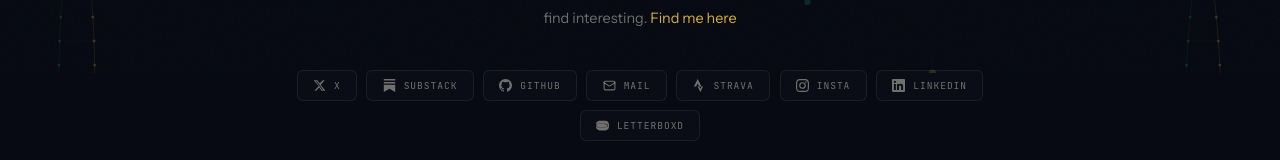
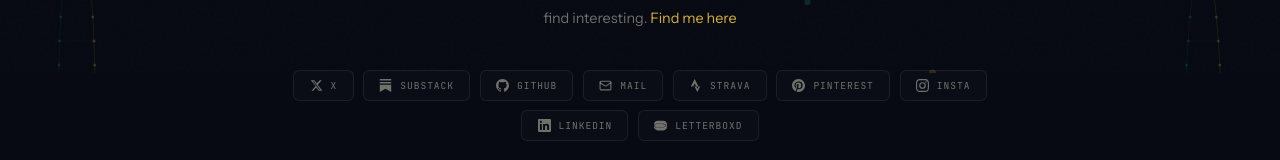
Before and after one commit to rakshithh096/Personal-page, a website: page index.html in a window 1280 px wide. Shown: the part 727-887 px from the top of the page. Drawn offline with nearby package versions, Linux system fonts and the light colour scheme.

Commit message:
Update index.html

```diff
--- a/index.html
+++ b/index.html
@@ -326,6 +326,11 @@ footer p{font-family:'JetBrains Mono',monospace;font-size:.58rem;letter-spacing:
       <svg viewBox="0 0 24 24" fill="currentColor"><path d="M15.387 17.944l-2.089-4.116h-3.065L15.387 24l5.15-10.172h-3.066m-7.008-5.599l2.836 5.598h4.172L10.463 0l-7 13.828h4.169"/></svg>
       Strava
       </a>
+      <!-- Pinterest -->
+      <a href="https://pin.it/2vOhUVHWW" class="soc" title="Pinterest">
+     <svg viewBox="0 0 24 24" fill="currentColor"><path d="M12 0C5.373 0 0 5.373 0 12c0 5.084 3.163 9.426 7.627 11.174-.105-.949-.2-2.405.042-3.441.218-.937 1.407-5.965 1.407-5.965s-.359-.719-.359-1.782c0-1.668.967-2.914 2.171-2.914 1.023 0 1.518.769 1.518 1.69 0 1.029-.655 2.568-.994 3.995-.283 1.194.599 2.169 1.777 2.169 2.133 0 3.772-2.249 3.772-5.495 0-2.873-2.064-4.882-5.012-4.882-3.414 0-5.418 2.561-5.418 5.207 0 1.031.397 2.138.893 2.738a.36.36 0 0 1 .083.345l-.333 1.36c-.053.22-.174.267-.402.161-1.499-.698-2.436-2.889-2.436-4.649 0-3.785 2.75-7.262 7.929-7.262 4.163 0 7.398 2.967 7.398 6.931 0 4.136-2.607 7.464-6.227 7.464-1.216 0-2.359-.632-2.75-1.378l-.748 2.853c-.271 1.043-1.002 2.35-1.492 3.146C9.57 23.812 10.763 24 12 24c6.627 0 12-5.373 12-12S18.627 0 12 0z"/></svg>
+     Pinterest
+     </a>
       <!-- Instagram -->
       <a href="https://www.instagram.com/rkshth.0" class="soc" title="Instagram">
         <svg viewBox="0 0 24 24" fill="currentColor"><path d="M12 2.163c3.204 0 3.584.012 4.85.07 3.252.148 4.771 1.691 4.919 4.919.058 1.265.069 1.645.069 4.849 0 3.205-.012 3.584-.069 4.849-.149 3.225-1.664 4.771-4.919 4.919-1.266.058-1.644.07-4.85.07-3.204 0-3.584-.012-4.849-.07-3.26-.149-4.771-1.699-4.919-4.92-.058-1.265-.07-1.644-.07-4.849 0-3.204.013-3.583.07-4.849.149-3.227 1.664-4.771 4.919-4.919 1.266-.057 1.645-.069 4.849-.069zM12 0C8.741 0 8.333.014 7.053.072 2.695.272.273 2.69.073 7.052.014 8.333 0 8.741 0 12c0 3.259.014 3.668.072 4.948.2 4.358 2.618 6.78 6.98 6.98C8.333 23.986 8.741 24 12 24c3.259 0 3.668-.014 4.948-.072 4.354-.2 6.782-2.618 6.979-6.98.059-1.28.073-1.689.073-4.948 0-3.259-.014-3.667-.072-4.947-.196-4.354-2.617-6.78-6.979-6.98C15.668.014 15.259 0 12 0zm0 5.838a6.162 6.162 0 1 0 0 12.324 6.162 6.162 0 0 0 0-12.324zM12 16a4 4 0 1 1 0-8 4 4 0 0 1 0 8zm6.406-11.845a1.44 1.44 0 1 0 0 2.881 1.44 1.44 0 0 0 0-2.881z"/></svg>
```
